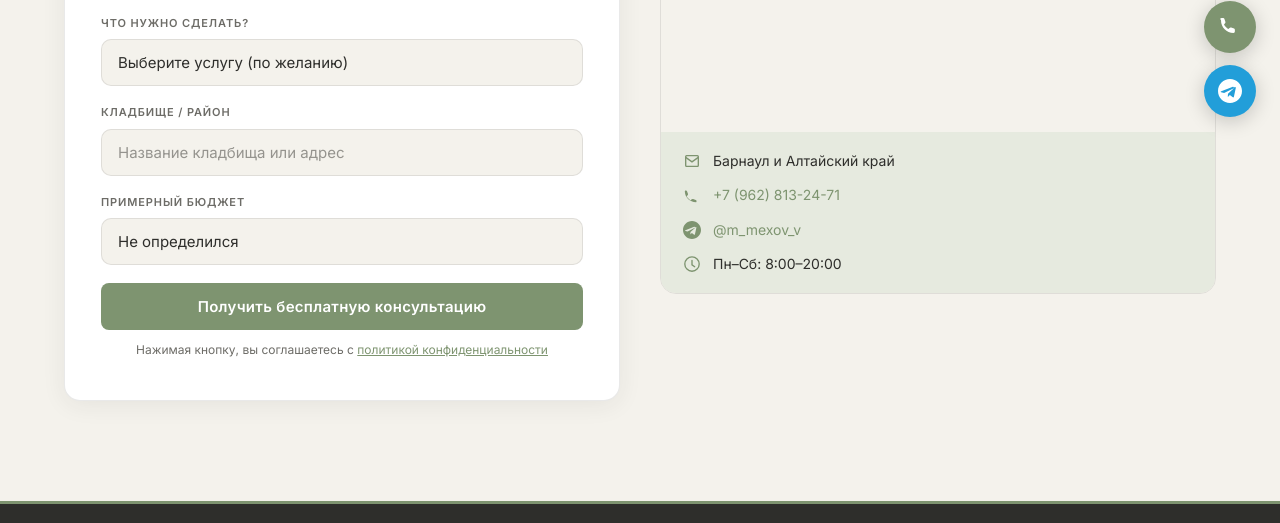
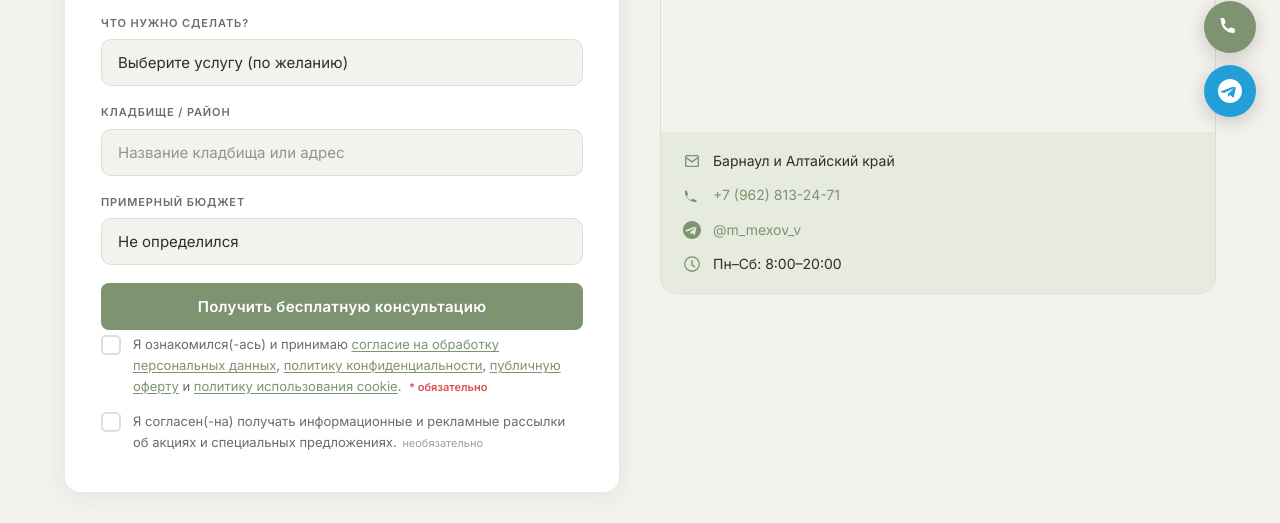
Before and after one commit to murzzsite/memorial-barnaul, a plain HTML site: page contacts.html in a window 1280 px wide. Shown: the part 651-1174 px from the top of the page. Drawn offline with nearby package versions, Linux system fonts and the light colour scheme.

Commit message:
Add consent checkboxes to contact form: PD required, marketing optional

```diff
--- a/contacts.html
+++ b/contacts.html
@@ -121,7 +121,25 @@
             </select>
           </div>
           <button type="submit" class="btn btn--accent btn--full">Получить бесплатную консультацию</button>
-          <p class="form__agree">Нажимая кнопку, вы соглашаетесь с <a href="privacy-consent.html" target="_blank">политикой конфиденциальности</a></p>
+
+          <div class="form__checks">
+            <label class="form__check form__check--required">
+              <input type="checkbox" name="agree_pd" id="agree_pd">
+              <span class="form__check-box"></span>
+              <span class="form__check-text">Я ознакомился(-ась) и принимаю
+                <a href="privacy-consent.html" target="_blank">согласие на обработку персональных данных</a>,
+                <a href="privacy-policy.html" target="_blank">политику конфиденциальности</a>,
+                <a href="public-offer.html" target="_blank">публичную оферту</a>
+                и <a href="cookie-policy.html" target="_blank">политику использования cookie</a>.
+                <span class="form__check-req">*&nbsp;обязательно</span>
+              </span>
+            </label>
+            <label class="form__check">
+              <input type="checkbox" name="agree_marketing" id="agree_marketing">
+              <span class="form__check-box"></span>
+              <span class="form__check-text">Я согласен(-на) получать информационные и рекламные рассылки об акциях и специальных предложениях. <span class="form__check-opt">необязательно</span></span>
+            </label>
+          </div>
         </form>
       </div>
       <div class="map-wrap">
--- a/script.js
+++ b/script.js
@@ -60,6 +60,15 @@
 
     if (!payload.name || !payload.phone) {
       alert('Заполните имя и телефон');
+      return;
+    }
+
+    const agreeBox = form.querySelector('[name="agree_pd"]');
+    if (agreeBox && !agreeBox.checked) {
+      const box = agreeBox.closest('.form__check').querySelector('.form__check-box');
+      box.classList.add('form__check-box--error');
+      box.scrollIntoView({ behavior: 'smooth', block: 'center' });
+      setTimeout(() => box.classList.remove('form__check-box--error'), 3500);
       return;
     }
 
--- a/styles.css
+++ b/styles.css
@@ -557,6 +557,36 @@ a.price2__contact-item:hover { text-decoration: underline; }
 .legal-content strong { color: var(--text); }
 .legal-content a { color: var(--accent); text-decoration: underline; }
 
+/* ===== FORM CHECKBOXES ===== */
+.form__checks { display: flex; flex-direction: column; gap: 14px; margin-top: 4px; }
+.form__check { display: flex; align-items: flex-start; gap: 12px; cursor: pointer; user-select: none; }
+.form__check input[type="checkbox"] { position: absolute; opacity: 0; width: 0; height: 0; pointer-events: none; }
+.form__check-box {
+  width: 20px; height: 20px; min-width: 20px;
+  border: 2px solid var(--border);
+  border-radius: 5px;
+  margin-top: 1px;
+  transition: border-color var(--transition), background var(--transition), box-shadow var(--transition);
+  display: flex; align-items: center; justify-content: center;
+  background: var(--surface);
+}
+.form__check:hover .form__check-box { border-color: var(--accent); }
+.form__check input:checked ~ .form__check-box { background: var(--accent); border-color: var(--accent); }
+.form__check input:checked ~ .form__check-box::after {
+  content: '';
+  display: block;
+  width: 5px; height: 9px;
+  border: 2px solid #fff;
+  border-top: none; border-left: none;
+  transform: rotate(45deg) translateY(-1px);
+}
+.form__check-box--error { border-color: #d94f4f !important; box-shadow: 0 0 0 3px rgba(217,79,79,.15); }
+.form__check-text { font-size: 13px; color: var(--muted); line-height: 1.6; }
+.form__check-text a { color: var(--accent); text-decoration: underline; text-underline-offset: 2px; transition: opacity var(--transition); }
+.form__check-text a:hover { opacity: .75; }
+.form__check-req { display: inline-block; font-size: 11px; font-weight: 600; color: #d94f4f; margin-left: 4px; }
+.form__check-opt { display: inline-block; font-size: 11px; color: var(--muted); opacity: .65; margin-left: 2px; }
+
 /* ===== ACTIVE NAV LINK ===== */
 .nav a.active { color: var(--accent-dark); font-weight: 600; }
 .nav a.active::after { transform: scaleX(1); }
```
